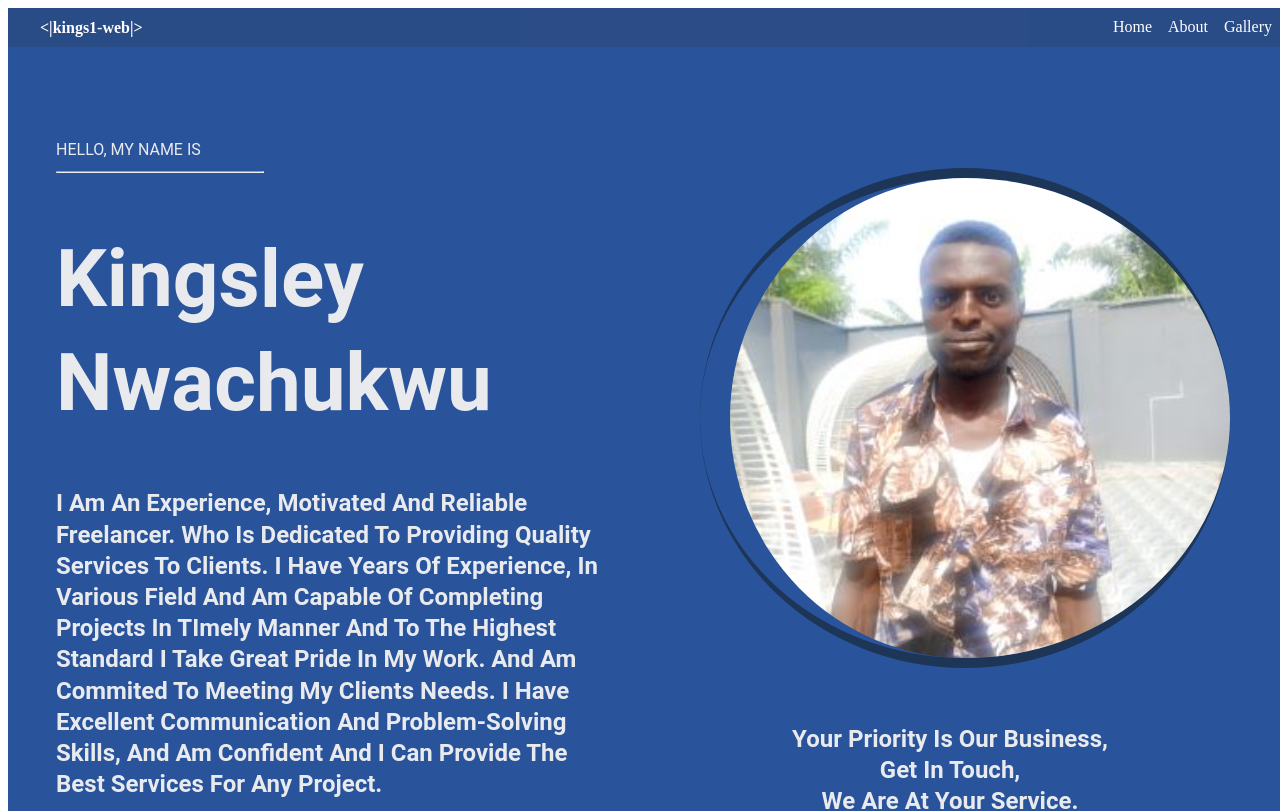
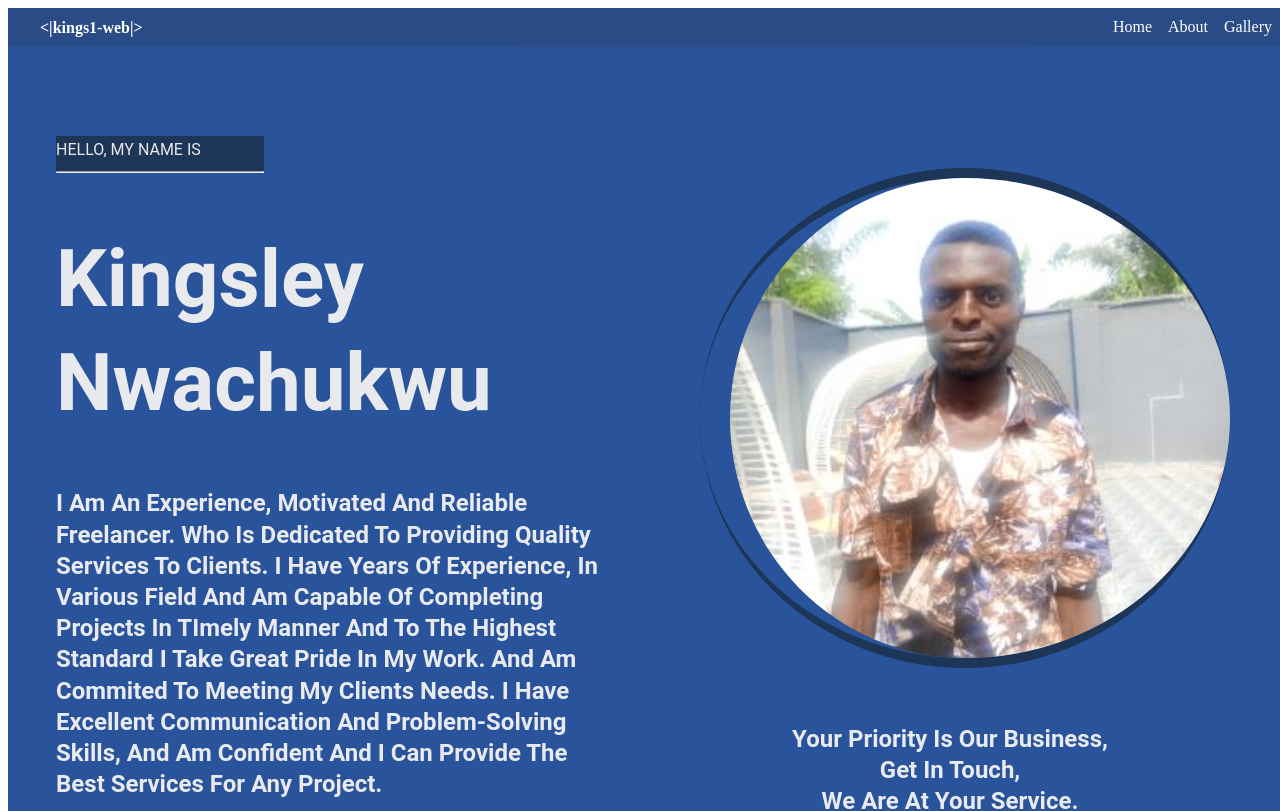
Before and after one commit to kings1-web/My-potfolio-website, a Vue app: page / in a window 1280 px wide. Shown: the top 811 px of the page. Built offline with nearby package versions, Linux system fonts and the light colour scheme.

Commit message:
my first commit

```diff
--- a/src/views/HomeView2.vue
+++ b/src/views/HomeView2.vue
@@ -222,6 +222,7 @@ h1{
     text-transform:uppercase;
     font-size:1rem;
     line-height:1.7em;
+    background:#1d3557
 }
 .contain, .quote{
     text-align:center;
@@ -292,9 +293,8 @@ grid-gap:3rem
 }
 .heading{
     margin-top:5rem;
+}
 
-
-}
 .project{
     text-align:center;
     margin-top:60px;
```
